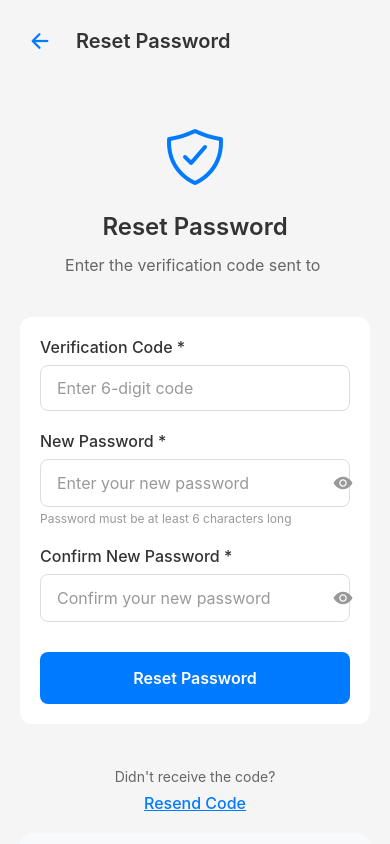
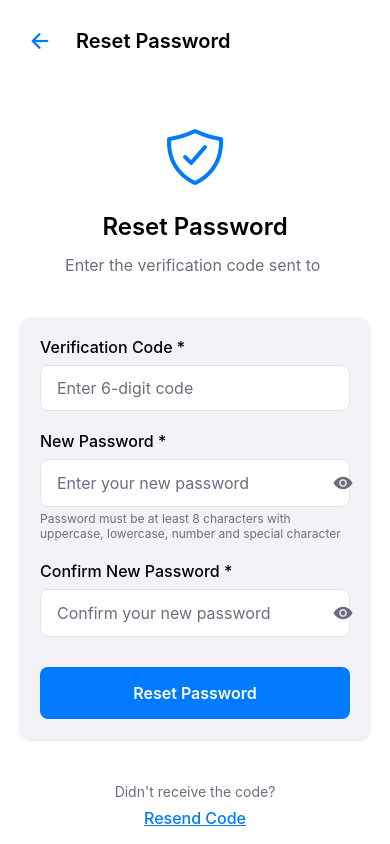
Before and after one commit to ndtp2003/VezzyApp, a React Native app: screen /ResetPassword in a window 390 px wide. Built offline with nearby package versions, Linux system fonts and the light colour scheme; what react-native-localize would draw is missing.

Commit message:
forget password

```diff
--- a/src/locales/en.json
+++ b/src/locales/en.json
@@ -25,7 +25,10 @@
     "EMAIL_NOT_VERIFIED": "Email is not verified. Please verify your email first.",
     "USER_PROFILE_NOT_FOUND": "User profile not found",
     "WRONG_ROLE": "Please use the product on the website",
-    "LOGIN_ERROR": "An error occurred during login. Please try again."
+    "LOGIN_ERROR": "An error occurred during login. Please try again.",
+    "ACCOUNT_NOT_FOUND": "Account not found. Please check your email address.",
+    "INVALID_OR_EXPIRED_CODE": "Invalid or expired verification code. Please request a new code.",
+    "PASSWORD_RESET_ERROR": "An error occurred while processing your request. Please try again."
   },
   "checkin": {
     "scanQR": "Scan QR Code",
@@ -144,7 +147,7 @@
     "newPassword": "New Password",
     "confirmPassword": "Confirm New Password",
     "resetButton": "Reset Password",
-    "passwordHint": "Password must be at least 6 characters long",
+    "passwordHint": "Password must be at least 8 characters with uppercase, lowercase, number and special character",
     "didNotReceive": "Didn't receive the code?",
     "resendCode": "Resend Code",
     "placeholders": {
@@ -156,6 +159,7 @@
       "codeRequired": "Verification code is required",
       "passwordRequired": "New password is required",
       "passwordTooShort": "Password must be at least 6 characters long",
+      "passwordRequirements": "Password must be at least 8 characters with uppercase, lowercase, number and special character",
       "passwordMismatch": "Passwords do not match"
     },
     "messages": {
--- a/src/screens/ForgotPasswordScreen.tsx
+++ b/src/screens/ForgotPasswordScreen.tsx
@@ -19,6 +19,8 @@ import Icon from 'react-native-vector-icons/Ionicons';
 import { apiService } from '../services/api';
 import { handleApiError } from '../utils';
 import { useToast } from '../components';
+import { useSettingsStore } from '../store/settingsStore';
+import { lightTheme, darkTheme } from '../theme';
 
 type ForgotPasswordNavigationProp = NativeStackNavigationProp<AuthStackParamList, 'ForgotPassword'>;
 
@@ -26,9 +28,14 @@ const ForgotPasswordScreen: React.FC = () => {
   const { t } = useTranslation();
   const navigation = useNavigation<ForgotPasswordNavigationProp>();
   const { showSuccessToast, showErrorToast } = useToast();
+  const { theme } = useSettingsStore();
 
   const [email, setEmail] = useState('');
   const [isLoading, setIsLoading] = useState(false);
+
+  // Get current theme
+  const currentTheme = theme === 'dark' ? darkTheme : lightTheme;
+  const styles = createStyles(currentTheme);
 
   const validateEmail = (email: string): boolean => {
     const emailRegex = /^[^\s@]+@[^\s@]+\.[^\s@]+$/;
@@ -73,7 +80,10 @@ const ForgotPasswordScreen: React.FC = () => {
 
   return (
     <>
-      <StatusBar backgroundColor="#f5f5f5" barStyle="dark-content" />
+      <StatusBar
+        backgroundColor={currentTheme.background}
+        barStyle={theme === 'dark' ? 'light-content' : 'dark-content'}
+      />
       <KeyboardAvoidingView
         style={styles.container}
         behavior={Platform.OS === 'ios' ? 'padding' : 'height'}
@@ -83,7 +93,7 @@ const ForgotPasswordScreen: React.FC = () => {
         {/* Header with Back Button */}
         <View style={styles.header}>
           <TouchableOpacity style={styles.backButton} onPress={handleGoBack}>
-            <Icon name="arrow-back" size={24} color="#007AFF" />
+            <Icon name="arrow-back" size={24} color={currentTheme.primary} />
           </TouchableOpacity>
           <Text style={styles.title}>{t('forgotPassword.title')}</Text>
         </View>
@@ -92,7 +102,7 @@ const ForgotPasswordScreen: React.FC = () => {
 
           {/* Info Section */}
           <View style={styles.infoSection}>
-            <Icon name="mail-outline" size={64} color="#007AFF" style={styles.infoIcon} />
+            <Icon name="mail-outline" size={64} color={currentTheme.primary} style={styles.infoIcon} />
             <Text style={styles.infoTitle}>{t('forgotPassword.title')}</Text>
             <Text style={styles.infoText}>{t('forgotPassword.description')}</Text>
           </View>
@@ -103,7 +113,7 @@ const ForgotPasswordScreen: React.FC = () => {
             <TextInput
               style={styles.input}
               placeholder={t('forgotPassword.emailPlaceholder')}
-              placeholderTextColor="#999"
+              placeholderTextColor={currentTheme.textSecondary}
               value={email}
               onChangeText={setEmail}
               keyboardType="email-address"
@@ -132,13 +142,6 @@ const ForgotPasswordScreen: React.FC = () => {
             <Text style={styles.helpText}>• {t('forgotPassword.help.tip3')}</Text>
           </View>
 
-          {/* Back to Login */}
-          <TouchableOpacity style={styles.backToLoginContainer} onPress={handleGoBack}>
-            <Text style={styles.backToLoginText}>
-              {t('forgotPassword.backToLogin')}
-            </Text>
-          </TouchableOpacity>
-
         </View>
       </ScrollView>
     </KeyboardAvoidingView>
@@ -146,10 +149,10 @@ const ForgotPasswordScreen: React.FC = () => {
   );
 };
 
-const styles = StyleSheet.create({
+const createStyles = (theme: typeof lightTheme) => StyleSheet.create({
   container: {
     flex: 1,
-    backgroundColor: '#f5f5f5',
+    backgroundColor: theme.background,
   },
   scrollContainer: {
     flexGrow: 1,
@@ -168,7 +171,7 @@ const styles = StyleSheet.create({
   title: {
     fontSize: 20,
     fontWeight: '600',
-    color: '#333',
+    color: theme.text,
   },
   content: {
     flex: 1,
@@ -183,47 +186,55 @@ const styles = StyleSheet.create({
   infoTitle: {
     fontSize: 24,
     fontWeight: '600',
-    color: '#333',
+    color: theme.text,
     marginBottom: 12,
   },
   infoText: {
     fontSize: 16,
-    color: '#666',
+    color: theme.textSecondary,
     textAlign: 'center',
     lineHeight: 24,
     paddingHorizontal: 20,
   },
   formSection: {
-    backgroundColor: '#fff',
+    backgroundColor: theme.surface,
     padding: 20,
     borderRadius: 12,
     marginBottom: 24,
+    shadowColor: '#000',
+    shadowOffset: {
+      width: 0,
+      height: 2,
+    },
+    shadowOpacity: 0.1,
+    shadowRadius: 3.84,
+    elevation: 5,
   },
   label: {
     fontSize: 16,
     fontWeight: '500',
-    color: '#333',
+    color: theme.text,
     marginBottom: 8,
   },
   input: {
     borderWidth: 1,
-    borderColor: '#ddd',
+    borderColor: theme.border,
     borderRadius: 8,
     paddingHorizontal: 16,
     paddingVertical: 12,
     fontSize: 16,
-    color: '#333',
-    backgroundColor: '#fff',
+    color: theme.text,
+    backgroundColor: theme.card,
     marginBottom: 20,
   },
   sendButton: {
-    backgroundColor: '#007AFF',
+    backgroundColor: theme.primary,
     paddingVertical: 16,
     borderRadius: 8,
     alignItems: 'center',
   },
   sendButtonDisabled: {
-    backgroundColor: '#999',
+    backgroundColor: theme.disabled,
   },
   sendButtonText: {
     color: '#fff',
@@ -231,7 +242,7 @@ const styles = StyleSheet.create({
     fontWeight: '600',
   },
   helpSection: {
-    backgroundColor: '#f8f9fa',
+    backgroundColor: theme.card,
     padding: 20,
     borderRadius: 12,
     marginBottom: 24,
@@ -239,24 +250,14 @@ const styles = StyleSheet.create({
   helpTitle: {
     fontSize: 16,
     fontWeight: '600',
-    color: '#333',
+    color: theme.text,
     marginBottom: 12,
   },
   helpText: {
     fontSize: 14,
-    color: '#666',
+    color: theme.textSecondary,
     lineHeight: 20,
     marginBottom: 4,
-  },
-  backToLoginContainer: {
-    alignItems: 'center',
-    paddingVertical: 20,
-  },
-  backToLoginText: {
-    fontSize: 16,
-    color: '#007AFF',
-    fontWeight: '500',
-    textDecorationLine: 'underline',
   },
 });
 
--- a/src/screens/ResetPasswordScreen.tsx
+++ b/src/screens/ResetPasswordScreen.tsx
@@ -16,6 +16,8 @@ import Icon from 'react-native-vector-icons/Ionicons';
 import { apiService } from '../services/api';
 import { handleApiError } from '../utils';
 import { useToast } from '../components';
+import { useSettingsStore } from '../store/settingsStore';
+import { lightTheme, darkTheme } from '../theme';
 
 interface RouteParams {
   email: string;
@@ -27,6 +29,7 @@ const ResetPasswordScreen: React.FC = () => {
   const route = useRoute();
   const { email } = (route.params as RouteParams) || { email: '' };
   const { showSuccessToast, showErrorToast } = useToast();
+  const { theme } = useSettingsStore();
 
   const [formData, setFormData] = useState({
     verificationCode: '',
@@ -41,6 +44,16 @@ const ResetPasswordScreen: React.FC = () => {
 
   const [isLoading, setIsLoading] = useState(false);
 
+  // Get current theme
+  const currentTheme = theme === 'dark' ? darkTheme : lightTheme;
+  const styles = createStyles(currentTheme);
+
+  const validatePassword = (password: string): boolean => {
+    // At least 8 characters, 1 uppercase, 1 lowercase, 1 number, 1 special character
+    const passwordRegex = /^(?=.*[a-z])(?=.*[A-Z])(?=.*\d)(?=.*[@$!%*?&])[A-Za-z\d@$!%*?&]{8,}$/;
+    return passwordRegex.test(password);
+  };
+
   const validateForm = (): boolean => {
     if (!formData.verificationCode.trim()) {
       showErrorToast(t('resetPassword.errors.codeRequired'));
@@ -52,8 +65,8 @@ const ResetPasswordScreen: React.FC = () => {
       return false;
     }
 
-    if (formData.newPassword.length < 6) {
-      showErrorToast(t('resetPassword.errors.passwordTooShort'));
+    if (!validatePassword(formData.newPassword)) {
+      showErrorToast(t('resetPassword.errors.passwordRequirements'));
       return false;
     }
 
@@ -128,7 +141,10 @@ const ResetPasswordScreen: React.FC = () => {
 
   return (
     <>
-      <StatusBar backgroundColor="#f5f5f5" barStyle="dark-content" />
+      <StatusBar
+        backgroundColor={currentTheme.background}
+        barStyle={theme === 'dark' ? 'light-content' : 'dark-content'}
+      />
       <KeyboardAvoidingView
         style={styles.container}
         behavior={Platform.OS === 'ios' ? 'padding' : 'height'}
@@ -138,7 +154,7 @@ const ResetPasswordScreen: React.FC = () => {
         {/* Header with Back Button */}
         <View style={styles.header}>
           <TouchableOpacity style={styles.backButton} onPress={handleGoBack}>
-            <Icon name="arrow-back" size={24} color="#007AFF" />
+            <Icon name="arrow-back" size={24} color={currentTheme.primary} />
           </TouchableOpacity>
           <Text style={styles.title}>{t('resetPassword.title')}</Text>
         </View>
@@ -147,7 +163,7 @@ const ResetPasswordScreen: React.FC = () => {
 
           {/* Info Section */}
           <View style={styles.infoSection}>
-            <Icon name="shield-checkmark-outline" size={64} color="#007AFF" style={styles.infoIcon} />
+            <Icon name="shield-checkmark-outline" size={64} color={currentTheme.primary} style={styles.infoIcon} />
             <Text style={styles.infoTitle}>{t('resetPassword.title')}</Text>
             <Text style={styles.infoText}>
               {t('resetPassword.description')} {email}
@@ -163,7 +179,7 @@ const ResetPasswordScreen: React.FC = () => {
               <TextInput
                 style={styles.input}
                 placeholder={t('resetPassword.placeholders.verificationCode')}
-                placeholderTextColor="#999"
+                placeholderTextColor={currentTheme.textSecondary}
                 value={formData.verificationCode}
                 onChangeText={(text) => setFormData(prev => ({ ...prev, verificationCode: text }))}
                 keyboardType="number-pad"
@@ -180,7 +196,7 @@ const ResetPasswordScreen: React.FC = () => {
                 <TextInput
                   style={styles.passwordInput}
                   placeholder={t('resetPassword.placeholders.newPassword')}
-                  placeholderTextColor="#999"
+                  placeholderTextColor={currentTheme.textSecondary}
                   value={formData.newPassword}
                   onChangeText={(text) => setFormData(prev => ({ ...prev, newPassword: text }))}
                   secureTextEntry={!showPasswords.new}
@@ -194,7 +210,7 @@ const ResetPasswordScreen: React.FC = () => {
                   <Icon
                     name={showPasswords.new ? 'eye-off' : 'eye'}
                     size={20}
-                    color="#999"
+                    color={currentTheme.textSecondary}
                   />
                 </TouchableOpacity>
               </View>
@@ -208,7 +224,7 @@ const ResetPasswordScreen: React.FC = () => {
                 <TextInput
                   style={styles.passwordInput}
                   placeholder={t('resetPassword.placeholders.confirmPassword')}
-                  placeholderTextColor="#999"
+                  placeholderTextColor={currentTheme.textSecondary}
                   value={formData.confirmPassword}
                   onChangeText={(text) => setFormData(prev => ({ ...prev, confirmPassword: text }))}
                   secureTextEntry={!showPasswords.confirm}
@@ -222,7 +238,7 @@ const ResetPasswordScreen: React.FC = () => {
                   <Icon
                     name={showPasswords.confirm ? 'eye-off' : 'eye'}
                     size={20}
-                    color="#999"
+                    color={currentTheme.textSecondary}
                   />
                 </TouchableOpacity>
               </View>
@@ -264,10 +280,10 @@ const ResetPasswordScreen: React.FC = () => {
   );
 };
 
-const styles = StyleSheet.create({
+const createStyles = (theme: typeof lightTheme) => StyleSheet.create({
   container: {
     flex: 1,
-    backgroundColor: '#f5f5f5',
+    backgroundColor: theme.background,
   },
   scrollContainer: {
     flexGrow: 1,
@@ -286,7 +302,7 @@ const styles = StyleSheet.create({
   title: {
     fontSize: 20,
     fontWeight: '600',
-    color: '#333',
+    color: theme.text,
   },
   content: {
     flex: 1,
@@ -301,21 +317,29 @@ const styles = StyleSheet.create({
   infoTitle: {
     fontSize: 24,
     fontWeight: '600',
-    color: '#333',
+    color: theme.text,
     marginBottom: 12,
   },
   infoText: {
     fontSize: 16,
-    color: '#666',
+    color: theme.textSecondary,
     textAlign: 'center',
     lineHeight: 24,
     paddingHorizontal: 20,
   },
   formSection: {
-    backgroundColor: '#fff',
+    backgroundColor: theme.surface,
     padding: 20,
     borderRadius: 12,
     marginBottom: 24,
+    shadowColor: '#000',
+    shadowOffset: {
+      width: 0,
+      height: 2,
+    },
+    shadowOpacity: 0.1,
+    shadowRadius: 3.84,
+    elevation: 5,
   },
   inputGroup: {
     marginBottom: 20,
@@ -323,51 +347,51 @@ const styles = StyleSheet.create({
   label: {
     fontSize: 16,
     fontWeight: '500',
-    color: '#333',
+    color: theme.text,
     marginBottom: 8,
   },
   input: {
     borderWidth: 1,
-    borderColor: '#ddd',
+    borderColor: theme.border,
     borderRadius: 8,
     paddingHorizontal: 16,
     paddingVertical: 12,
     fontSize: 16,
-    color: '#333',
-    backgroundColor: '#fff',
+    color: theme.text,
+    backgroundColor: theme.card,
   },
   passwordContainer: {
     flexDirection: 'row',
     alignItems: 'center',
     borderWidth: 1,
-    borderColor: '#ddd',
+    borderColor: theme.border,
     borderRadius: 8,
-    backgroundColor: '#fff',
+    backgroundColor: theme.card,
   },
   passwordInput: {
     flex: 1,
     paddingHorizontal: 16,
     paddingVertical: 12,
     fontSize: 16,
-    color: '#333',
+    color: theme.text,
   },
   eyeButton: {
     padding: 12,
   },
   helperText: {
     fontSize: 12,
-    color: '#999',
+    color: theme.textSecondary,
     marginTop: 4,
   },
   resetButton: {
-    backgroundColor: '#007AFF',
+    backgroundColor: theme.primary,
     paddingVertical: 16,
     borderRadius: 8,
     alignItems: 'center',
     marginTop: 10,
   },
   resetButtonDisabled: {
-    backgroundColor: '#999',
+    backgroundColor: theme.disabled,
   },
   resetButtonText: {
     color: '#fff',
@@ -380,20 +404,20 @@ const styles = StyleSheet.create({
   },
   resendText: {
     fontSize: 14,
-    color: '#666',
+    color: theme.textSecondary,
     marginBottom: 8,
   },
   resendLink: {
     fontSize: 16,
-    color: '#007AFF',
+    color: theme.primary,
     fontWeight: '500',
     textDecorationLine: 'underline',
   },
   resendLinkDisabled: {
-    color: '#999',
+    color: theme.disabled,
   },
   helpSection: {
-    backgroundColor: '#f8f9fa',
+    backgroundColor: theme.card,
     padding: 20,
     borderRadius: 12,
     marginBottom: 24,
@@ -401,12 +425,12 @@ const styles = StyleSheet.create({
   helpTitle: {
     fontSize: 16,
     fontWeight: '600',
-    color: '#333',
+    color: theme.text,
     marginBottom: 12,
   },
   helpText: {
     fontSize: 14,
-    color: '#666',
+    color: theme.textSecondary,
     lineHeight: 20,
     marginBottom: 4,
   },
--- a/src/types/index.ts
+++ b/src/types/index.ts
@@ -329,7 +329,10 @@ export type ErrorCode =
   | 'UNAUTHORIZED'
   | 'INVALID_CREDENTIALS'
   | 'SERVER_ERROR'
-  | 'UNKNOWN_ERROR';
+  | 'UNKNOWN_ERROR'
+  | 'ACCOUNT_NOT_FOUND'
+  | 'INVALID_OR_EXPIRED_CODE'
+  | 'PASSWORD_RESET_ERROR';
 
 export interface AppError {
   code: ErrorCode;
```
Also changed, not shown: src/locales/vi.json (+6 -2 lines), src/utils/errorHandler.ts (+18 -1 lines).
